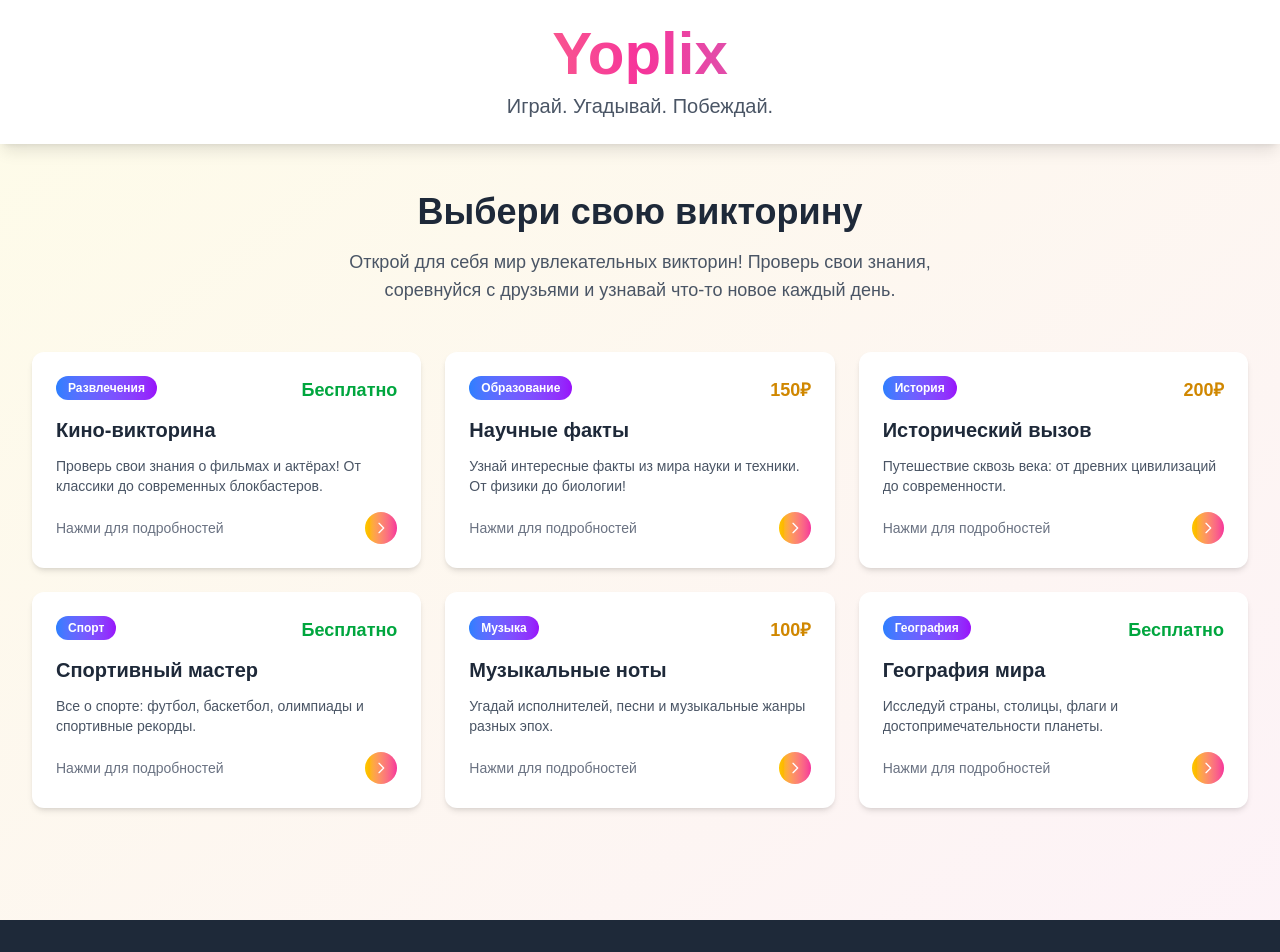
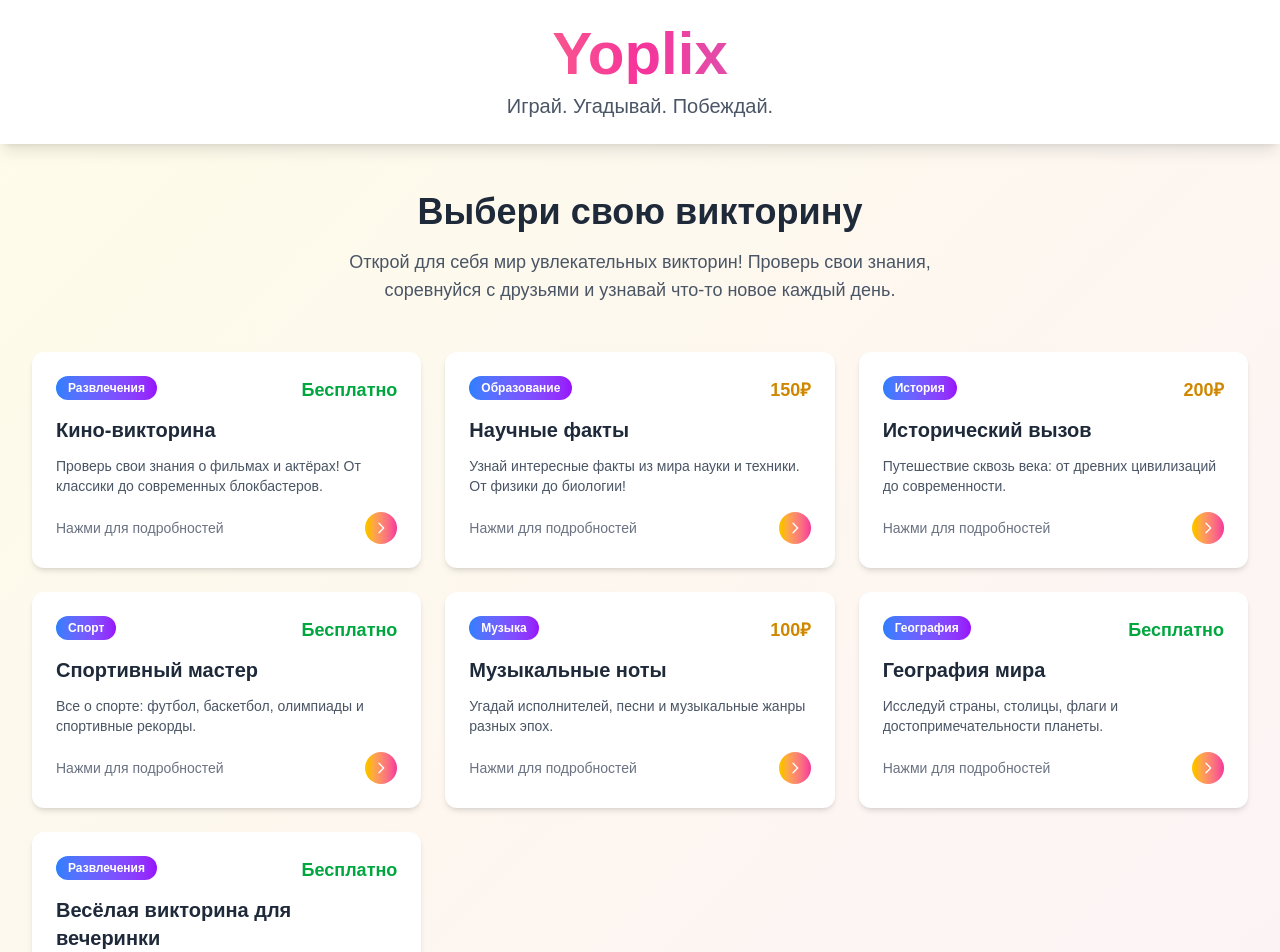
Before and after one commit to AlexAdlum/yoplix-next, a Next.js app: page / in a window 1280 px wide. Shown: the top 952 px of the page. Built offline with nearby package versions, Linux system fonts and the light colour scheme.

Commit message:
feat: добавлена викторина 'Весёлая викторина для вечеринки' в каталог

```diff
--- a/app/data/quizzes.ts
+++ b/app/data/quizzes.ts
@@ -76,6 +76,16 @@ export const quizzes: Quiz[] = [
     questions: 22,
     duration: "18 минут",
   },
+  {
+    id: 7,
+    slug: "party-quizz",
+    title: "Весёлая викторина для вечеринки",
+    description: "Увлекательные вопросы о мемах, трендах и современной культуре. Отлично подходит для дружеских посиделок!",
+    type: "Развлечения",
+    price: 0,
+    questions: 15,
+    duration: "10 минут",
+  },
 ];
 
 export function getQuizBySlug(slug: string) {
```
